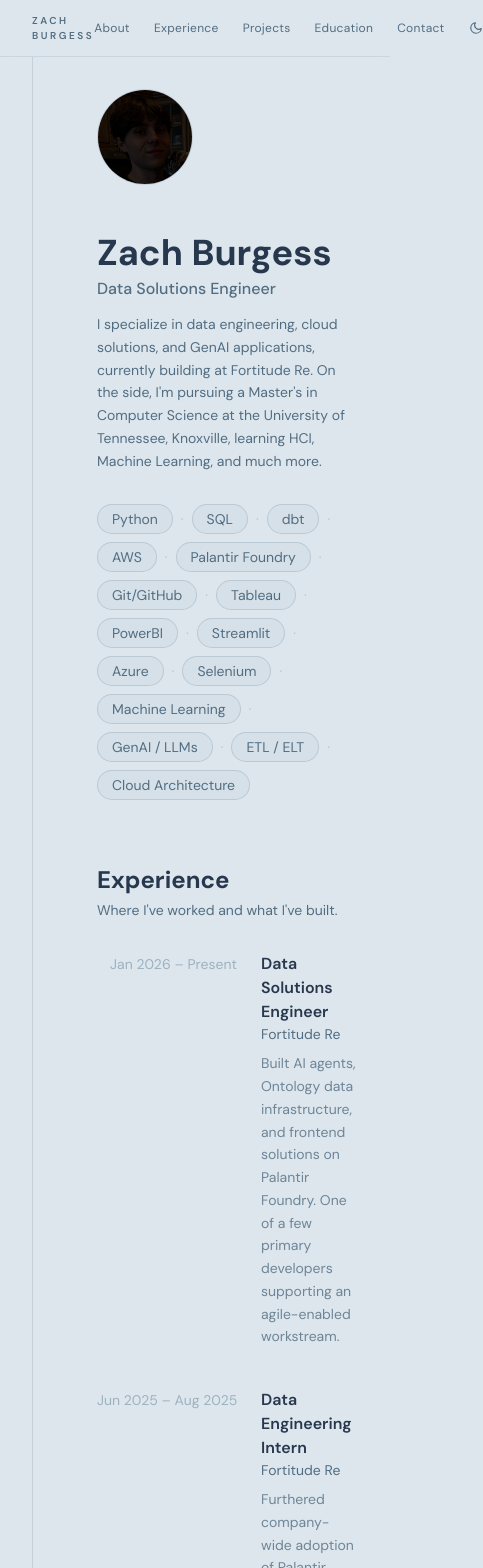
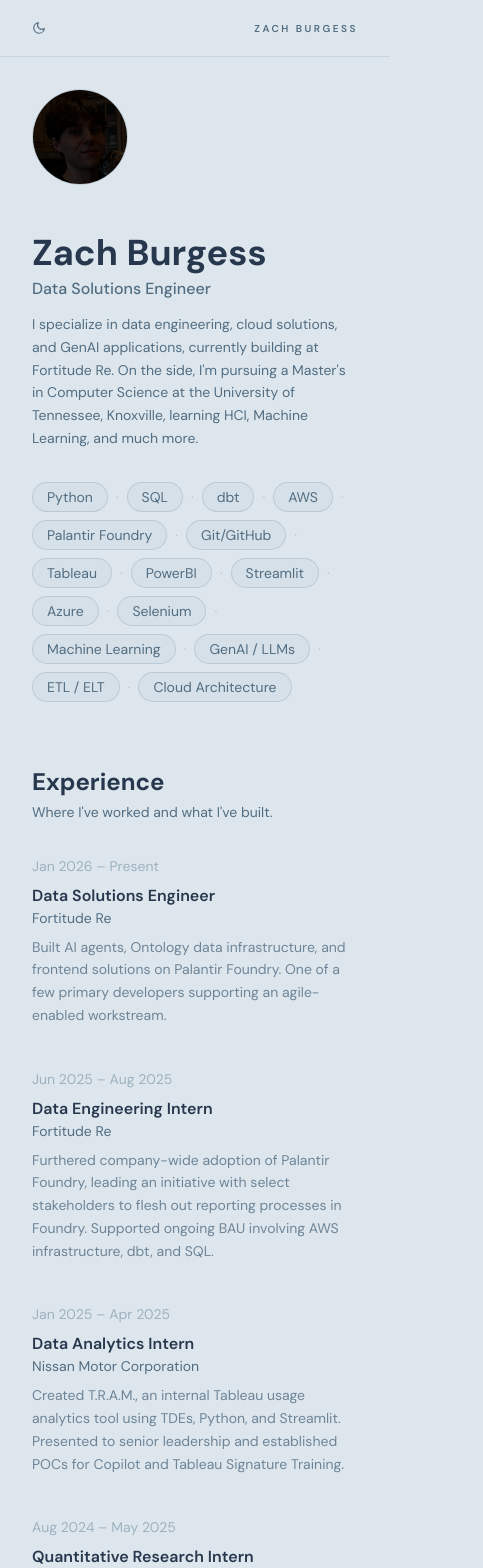
Before and after one commit to ctrlaltzach/personal-portfolio, a Next.js app: page / in a window 390 px wide. Shown: the top 1568 px of the page, 483 px wide, since content can reach past the window. Built offline with nearby package versions, Linux system fonts and the light colour scheme.

Commit message:
add mobile site version

```diff
--- a/app/globals.css
+++ b/app/globals.css
@@ -27,3 +27,9 @@ body {
   color: var(--text-primary);
   font-family: var(--font-dm-sans), system-ui, sans-serif;
 }
+
+@media (max-width: 767px) {
+  .line-mobile-hidden {
+    border-left: 0 !important;
+  }
+}
--- a/app/page.tsx
+++ b/app/page.tsx
@@ -152,6 +152,13 @@ export default function Home() {
       {/* Nav */}
       <nav className="sticky top-0 z-50 bg-[#dde6ed]/95 dark:bg-[#2B2F37]/95 backdrop-blur-sm border-b border-[#9db2bf]/30 dark:border-[#526d82]/30">
         <div className="max-w-5xl mx-auto px-8 h-14 flex items-center justify-between">
+          <button
+            onClick={toggleDark}
+            className="md:hidden text-[#526d82] dark:text-[#9db2bf] hover:text-[#27374d] dark:hover:text-[#dde6ed] transition-colors"
+            aria-label="Toggle dark mode"
+          >
+            {isDark ? <SunIcon /> : <MoonIcon />}
+          </button>
           <div className="hidden md:flex justify-end w-[140px] pr-8">
             <span className="text-[10px] tracking-[0.25em] uppercase font-semibold text-[#526d82] dark:text-[#9db2bf]">
               Zach Burgess
@@ -160,7 +167,7 @@ export default function Home() {
           <span className="md:hidden text-[10px] tracking-[0.25em] uppercase font-semibold text-[#526d82] dark:text-[#9db2bf]">
             Zach Burgess
           </span>
-          <div className="flex items-center gap-6">
+          <div className="hidden md:flex items-center gap-6">
             {["About", "Experience", "Projects", "Education", "Contact"].map((item) => (
               <a
                 key={item}
@@ -188,7 +195,7 @@ export default function Home() {
         <section id="about" className="scroll-mt-20">
           <div className="md:flex">
             <SectionLabel num="01" name="About" />
-            <div className={`${LINE} pl-16 pt-8 pb-16 grow`}>
+            <div className={`${LINE} line-mobile-hidden md:pl-16 pt-8 pb-16 grow`}>
               <div className="flex flex-col sm:flex-row gap-12 mb-8">
                 <div className="w-24 h-24 rounded-full overflow-hidden shrink-0 border border-[#9db2bf]/50 dark:border-[#526d82]">
                   <img src="/profile.jpg" alt="Zach Burgess" className="w-full h-full object-cover" />
@@ -217,7 +224,7 @@ export default function Home() {
         <section id="experience" className="scroll-mt-20">
           <div className="md:flex">
             <SectionLabel num="02" name="Experience" />
-            <div className={`${LINE} pl-16 pb-16 grow`}>
+            <div className={`${LINE} line-mobile-hidden md:pl-16 pb-16 grow`}>
               <div className="mb-8">
                 <h2 className="text-2xl font-bold text-[#27374d] dark:text-[#dde6ed]">Experience</h2>
                 <p className="text-sm text-[#526d82] dark:text-[#9db2bf] mt-1">
@@ -226,8 +233,8 @@ export default function Home() {
               </div>
               <div className="space-y-10">
                 {experience.map(({ date, role, company, desc }) => (
-                  <div key={role + date} className="grid grid-cols-[140px_1fr] gap-6">
-                    <p className="text-sm text-[#9db2bf] dark:text-[#526d82] text-right pt-0.5 whitespace-nowrap">
+                  <div key={role + date} className="grid md:grid-cols-[140px_1fr] gap-2 md:gap-6">
+                    <p className="text-sm text-[#9db2bf] dark:text-[#526d82] md:text-right pt-0.5 whitespace-nowrap">
                       {date}
                     </p>
                     <div>
@@ -246,7 +253,7 @@ export default function Home() {
         <section id="projects" className="scroll-mt-20">
           <div className="md:flex">
             <SectionLabel num="03" name="Projects" />
-            <div className={`${LINE} pl-16 pb-16 grow`}>
+            <div className={`${LINE} line-mobile-hidden md:pl-16 pb-16 grow`}>
               <div className="mb-8">
                 <h2 className="text-2xl font-bold text-[#27374d] dark:text-[#dde6ed]">Projects</h2>
                 <p className="text-sm text-[#526d82] dark:text-[#9db2bf] mt-1">
@@ -255,7 +262,7 @@ export default function Home() {
               </div>
               <div className="space-y-10">
                 {projects.map(({ num, title, skills: projSkills, desc }) => (
-                  <div key={num} className="grid grid-cols-[48px_1fr] gap-5">
+                  <div key={num} className="grid md:grid-cols-[48px_1fr] gap-2 md:gap-5">
                     <span className="text-base font-bold text-[#9db2bf]/80 dark:text-[#526d82]/70 pt-0.5">
                       {num}
                     </span>
@@ -277,7 +284,7 @@ export default function Home() {
         <section id="education" className="scroll-mt-20">
           <div className="md:flex">
             <SectionLabel num="04" name="Education" />
-            <div className={`${LINE} pl-16 pb-16 grow`}>
+            <div className={`${LINE} line-mobile-hidden md:pl-16 pb-16 grow`}>
               <div className="mb-8">
                 <h2 className="text-2xl font-bold text-[#27374d] dark:text-[#dde6ed]">Education</h2>
                 <p className="text-sm text-[#526d82] dark:text-[#9db2bf] mt-1">
@@ -286,12 +293,22 @@ export default function Home() {
               </div>
               <div className="space-y-10">
                 {education.map(({ date, degree, school, details }) => (
-                  <div key={degree} className="grid grid-cols-[140px_1fr] gap-6">
-                    <p className="text-sm text-[#9db2bf] dark:text-[#526d82] text-right pt-0.5 whitespace-nowrap">
+                  <div key={degree} className="md:grid md:grid-cols-[140px_1fr] md:gap-6">
+                    <div className="md:hidden mb-1">
+                      <h3 className="text-base font-semibold text-[#27374d] dark:text-[#dde6ed]">{degree}</h3>
+                      <p className="text-sm text-[#9db2bf] dark:text-[#526d82] whitespace-nowrap">
+                        {date}
+                      </p>
+                    </div>
+                    <p className="hidden md:block text-sm text-[#9db2bf] dark:text-[#526d82] md:text-right pt-0.5 whitespace-nowrap">
                       {date}
                     </p>
-                    <div>
+                    <div className="hidden md:block">
                       <h3 className="text-base font-semibold text-[#27374d] dark:text-[#dde6ed]">{degree}</h3>
+                      <p className="text-sm text-[#526d82] dark:text-[#9db2bf] mb-1">{school}</p>
+                      <p className="text-sm text-[#526d82]/80 dark:text-[#9db2bf]/80 leading-relaxed">{details}</p>
+                    </div>
+                    <div className="md:hidden">
                       <p className="text-sm text-[#526d82] dark:text-[#9db2bf] mb-1">{school}</p>
                       <p className="text-sm text-[#526d82]/80 dark:text-[#9db2bf]/80 leading-relaxed">{details}</p>
                     </div>
@@ -303,8 +320,8 @@ export default function Home() {
                   Certifications
                 </p>
                 {certifications.map(({ name, detail }) => (
-                  <div key={name} className="grid grid-cols-[140px_1fr] gap-6">
-                    <div />
+                  <div key={name} className="md:grid md:grid-cols-[140px_1fr] md:gap-6">
+                    <div className="hidden md:block" />
                     <div>
                       <h3 className="text-base font-semibold text-[#27374d] dark:text-[#dde6ed]">{name}</h3>
                       <p className="text-sm text-[#526d82] dark:text-[#9db2bf]">{detail}</p>
@@ -320,7 +337,7 @@ export default function Home() {
         <section id="contact" className="scroll-mt-20">
           <div className="md:flex">
             <SectionLabel num="05" name="Contact" />
-            <div className={`${LINE} pl-16 pb-20 grow`}>
+            <div className={`${LINE} line-mobile-hidden md:pl-16 pb-20 grow`}>
               <div className="mb-8">
                 <h2 className="text-2xl font-bold text-[#27374d] dark:text-[#dde6ed]">Contact</h2>
                 <p className="text-sm text-[#526d82] dark:text-[#9db2bf] mt-1">
@@ -332,7 +349,7 @@ export default function Home() {
                 {/* Styled email */}
                 <a
                   href="mailto:mz.burgess@outlook.com"
-                  className="text-xl font-semibold tracking-tight hover:opacity-70 transition-opacity"
+                  className="text-sm sm:text-xl font-semibold tracking-tight hover:opacity-70 transition-opacity"
                 >
                   <span className="text-[#9db2bf]">mz</span>
                   <span className="text-[#27374d] dark:text-[#dde6ed]">[dot]</span>
@@ -372,7 +389,7 @@ export default function Home() {
       <footer className="max-w-5xl mx-auto px-8 pb-10">
         <div className="md:flex">
           <div className="hidden md:block w-[140px] shrink-0" />
-          <div className="pl-16 md:pl-16">
+          <div className="md:pl-16">
             <p className="text-xs text-[#9db2bf] dark:text-[#526d82]">
               © 2026 Zach Burgess built with Next.js and Tailwind CSS
             </p>
```
